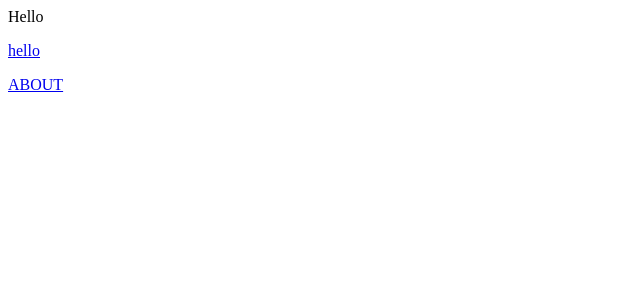
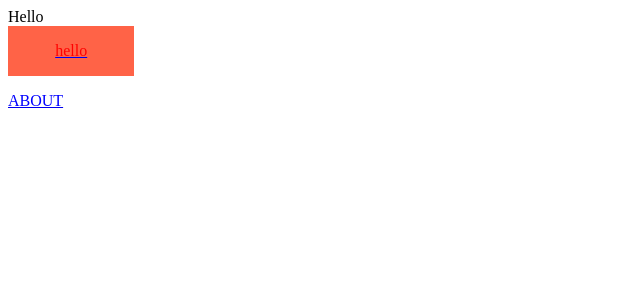
Before and after one commit to azure-B/StudyNext.js, a Next.js app: page / in a window 1280 px wide. Shown: the top 300 px of the page, without its empty margins (0-640 px from the left). Built offline with nearby package versions, Linux system fonts and the light colour scheme.

Commit message:
7. CSS 모듈 적용법

```diff
--- /dev/null
+++ b/components/NevBar/NavBar.module.css
@@ -0,0 +1,9 @@
+.nav {
+  display: flex;
+  justify-content: center;
+  background-color: tomato;
+}
+
+.Hello {
+  width: 10%;
+}
--- a/components/NevBar/NevBar.js
+++ b/components/NevBar/NevBar.js
@@ -1,17 +1,26 @@
 import Link from "next/link";
+import { useRouter } from "next/router";
+import styles from "./NavBar.module.css";
 
 export default function NevBar() {
+  const router = useRouter();
   return (
     <>
       <div>
-        <Link href="/">
-          <p>hello</p>
+        <Link href="/" className={`${styles.nav} ${styles.Hello}`}>
+          <p style={{ color: router.pathname === "/" ? "red" : "blue" }}>
+            hello
+          </p>
           {/* Anchor태그가 안들어 갈 뿐, 나머지 태그를 넣었을 때에는 여전히 동작한다.
          Link에는 스타일이 안들어가므로 참고하자 */}
         </Link>
       </div>
       <div>
-        <Link href="/about">ABOUT</Link>
+        <Link href="/about">
+          <p style={{ color: router.pathname === "/about" ? "red" : "blue" }}>
+            ABOUT
+          </p>
+        </Link>
       </div>
     </>
   );
```
